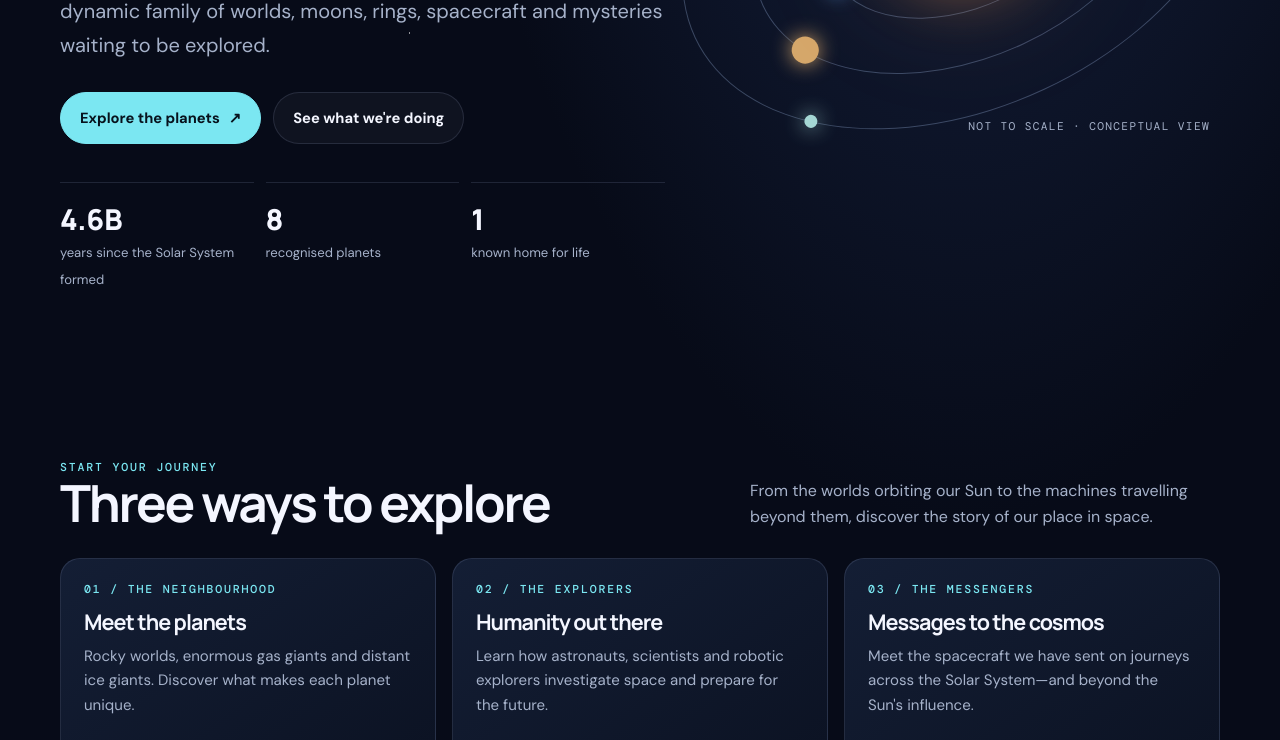
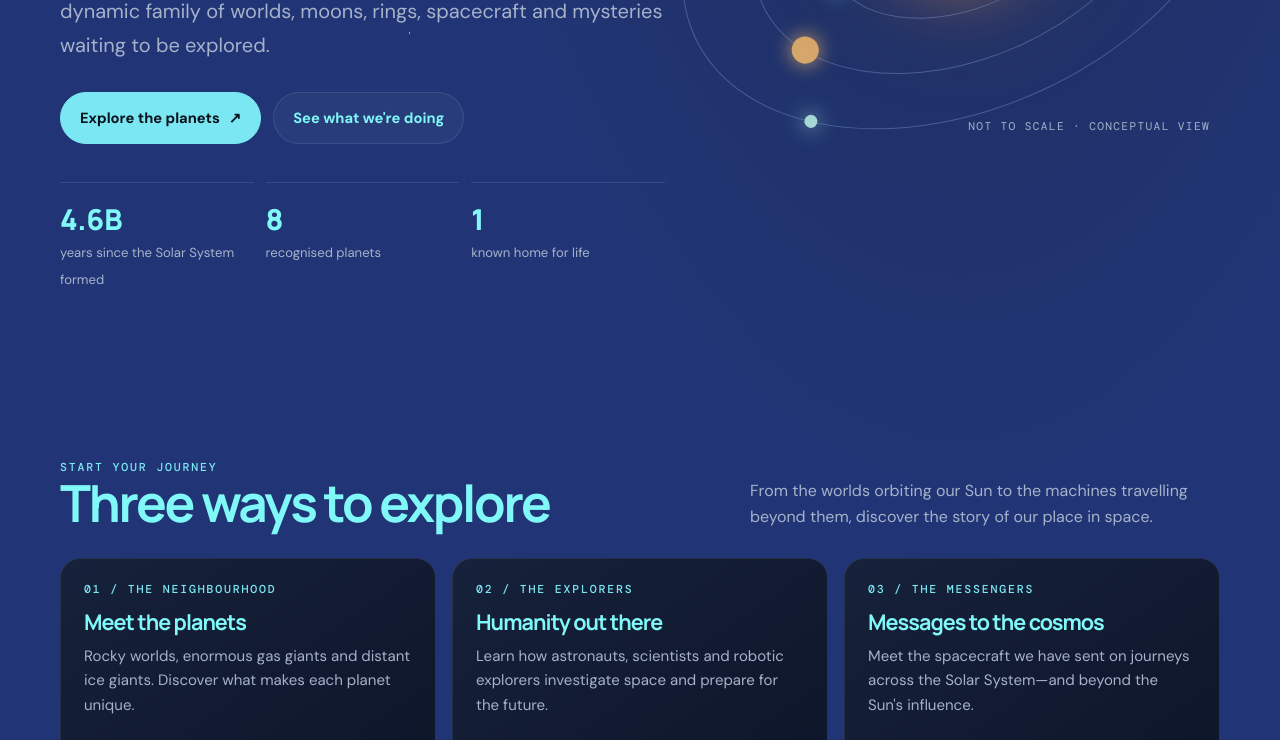
Before and after one commit to St-John-s-Hack-Club/Vibe_Workshop_Example_StJohns, a plain HTML site: page index.html in a window 1280 px wide. Shown: the part 623-1363 px from the top of the page. Drawn offline with nearby package versions, Linux system fonts and the light colour scheme.

Commit message:
Human changes
Small human changes (I needed two more)

```diff
--- a/style.css
+++ b/style.css
@@ -1,10 +1,10 @@
 @import url('https://fonts.googleapis.com/css2?family=DM+Mono:wght@400;500&family=DM+Sans:wght@400;500;600;700&family=Manrope:wght@400;500;600;700;800&display=swap');
 
 :root {
-    --bg: #070b18;
+    --bg: #213576;
     --panel: #10182b;
     --panel2: #131f35;
-    --text: #f4f6ff;
+    --text: #81f8f8;
     --muted: #a6b2ca;
     --line: rgba(190, 207, 255, .13);
     --cyan: #7be7f2;
```
